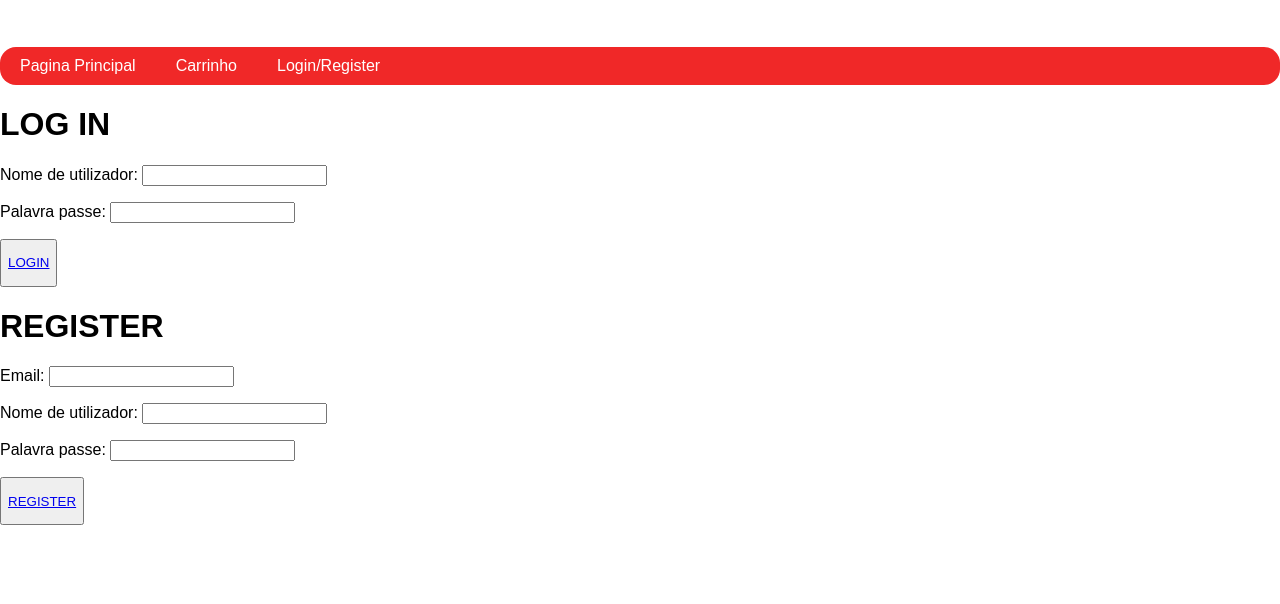
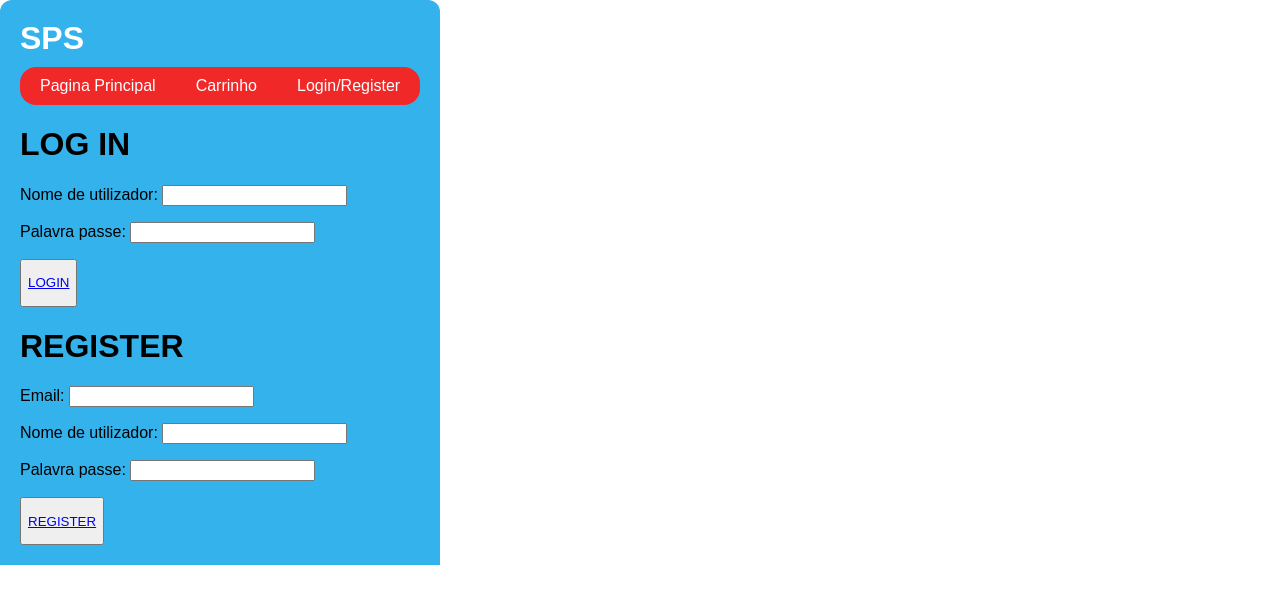
Before and after one commit to shortiwsky/Comercio_eletro, a PHP site: page /LOGIN.html in a window 1280 px wide. Shown: the top 604 px of the page. Run offline with PHP 8.4, Linux system fonts and the light colour scheme.

Commit message:
Mudança de cores

```diff
--- a/styles/styles.css
+++ b/styles/styles.css
@@ -4,7 +4,7 @@
   background-color: #ffffff;
 }
 
-.top-bar {
+.header {
   background-color: #33b2eb;
   padding: 20px;
   border-radius: 12px 12px 0 0;
```
